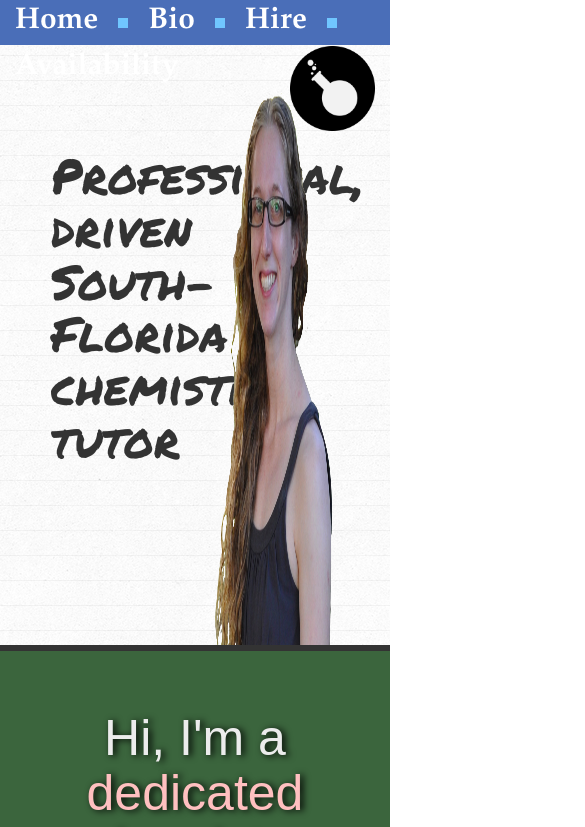
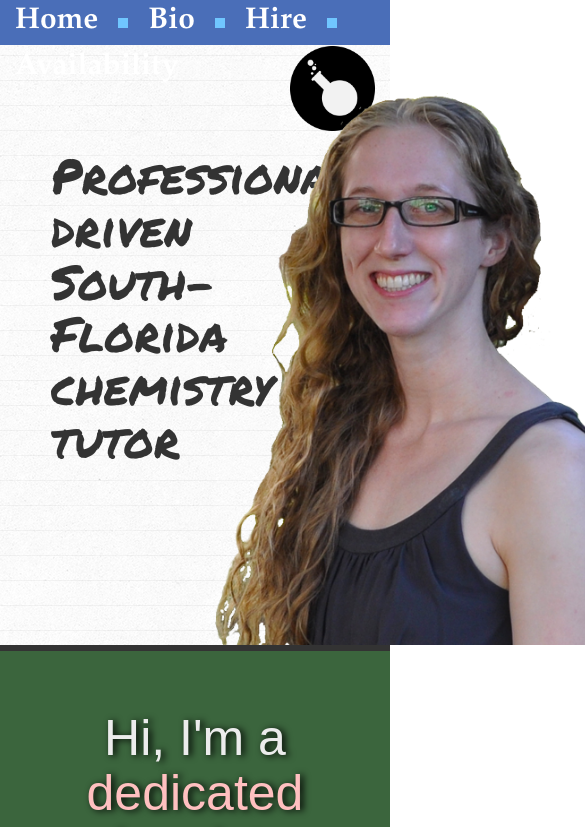
Before and after one commit to jwtucker/HannahWebPage, a plain HTML site: page index.html in a window 390 px wide. Shown: the top 827 px of the page, 585 px wide, since content can reach past the window. Drawn offline with Linux system fonts and the light colour scheme; a web font is replaced by a local one.

Commit message:
Mobile Fix

```diff
--- a/css/custom.css
+++ b/css/custom.css
@@ -63,7 +63,6 @@
     top:8%;
     left:55%;
     height:92%;
-    max-width:30%;
 }
 
 .chalkboard{
```
